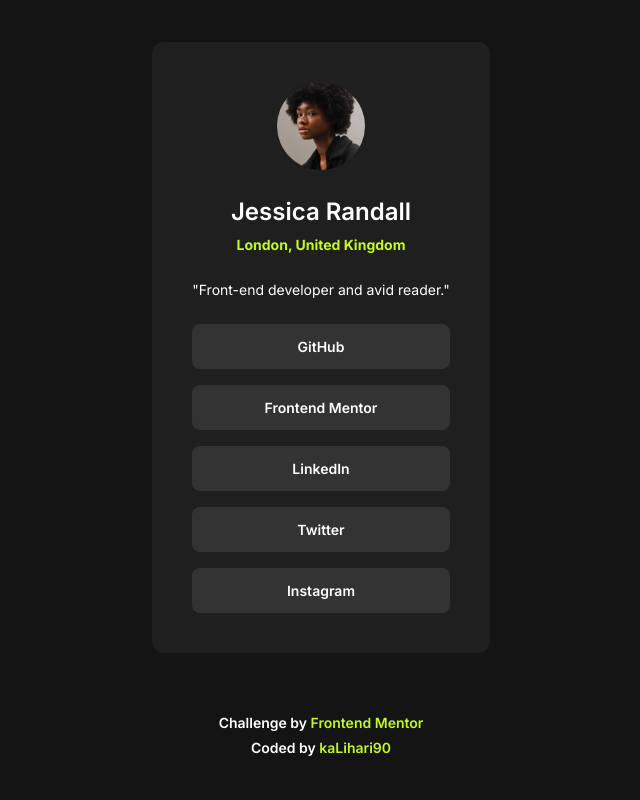
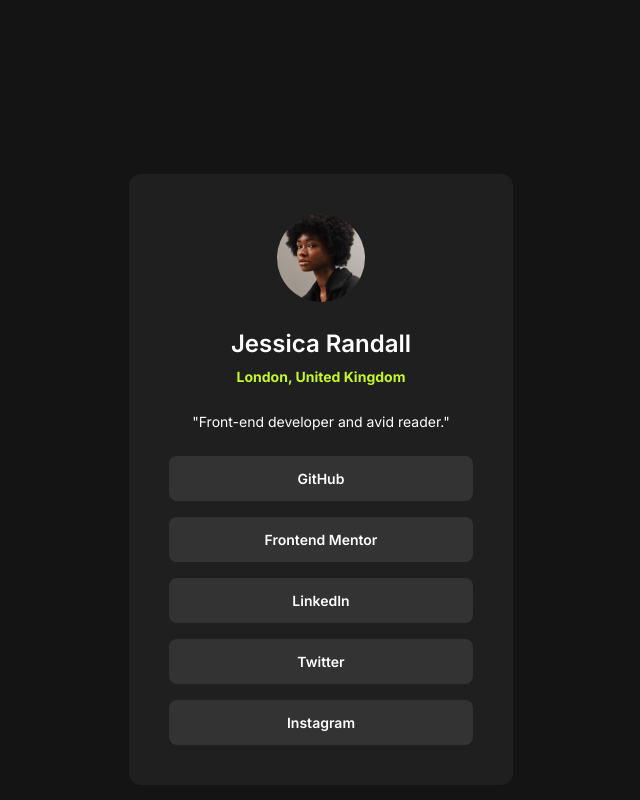
Before and after one commit to kalihari90/frontend-mentor-3, a plain HTML site: page index.html in a window 1280 px wide. Shown: the top 800 px of the page, without its empty margins (319-959 px from the left). Drawn offline with Linux system fonts and the light colour scheme.

Commit message:
final update

```diff
--- a/css/style.css
+++ b/css/style.css
@@ -34,11 +34,6 @@ body {
 	font-weight: var(--fw-normal);
 	line-height: var(--lh-normal);
 	background-color: var(--black);
-	min-height: 100vh;
-	display: flex;
-	flex-direction: column;
-	justify-content: space-around;
-	gap: 2.4rem;
 }
 
 .container {
@@ -51,8 +46,8 @@ body {
 	flex-direction: column;
 	gap: 2.4rem;
 	padding: 4rem;
-	/* margin-top: 17.4rem; */
-	margin-top: 2.4rem;
+	/* MARGIN-TOP BECAUSE I DON'T WANT TO PUT DISPLAY FLEX ON THE BODY  */
+	margin-top: 17.4rem;
 	border-radius: 1.2rem;
 	text-align: center;
 	color: var(--white);
@@ -115,7 +110,8 @@ h1 {
 .attribution {
 	font-size: var(--fs-normal);
 	color: var(--white);
-	/* margin-top: 17.5rem; */
+	/* MARGIN-TOP BECAUSE I DON'T WANT TO PUT DISPLAY FLEX ON THE BODY  */
+	margin-top: 17.5rem;
 	margin-bottom: 2.4rem;
 	text-align: center;
 	display: flex;
```
Also changed, not shown: img/screenshot.png.
